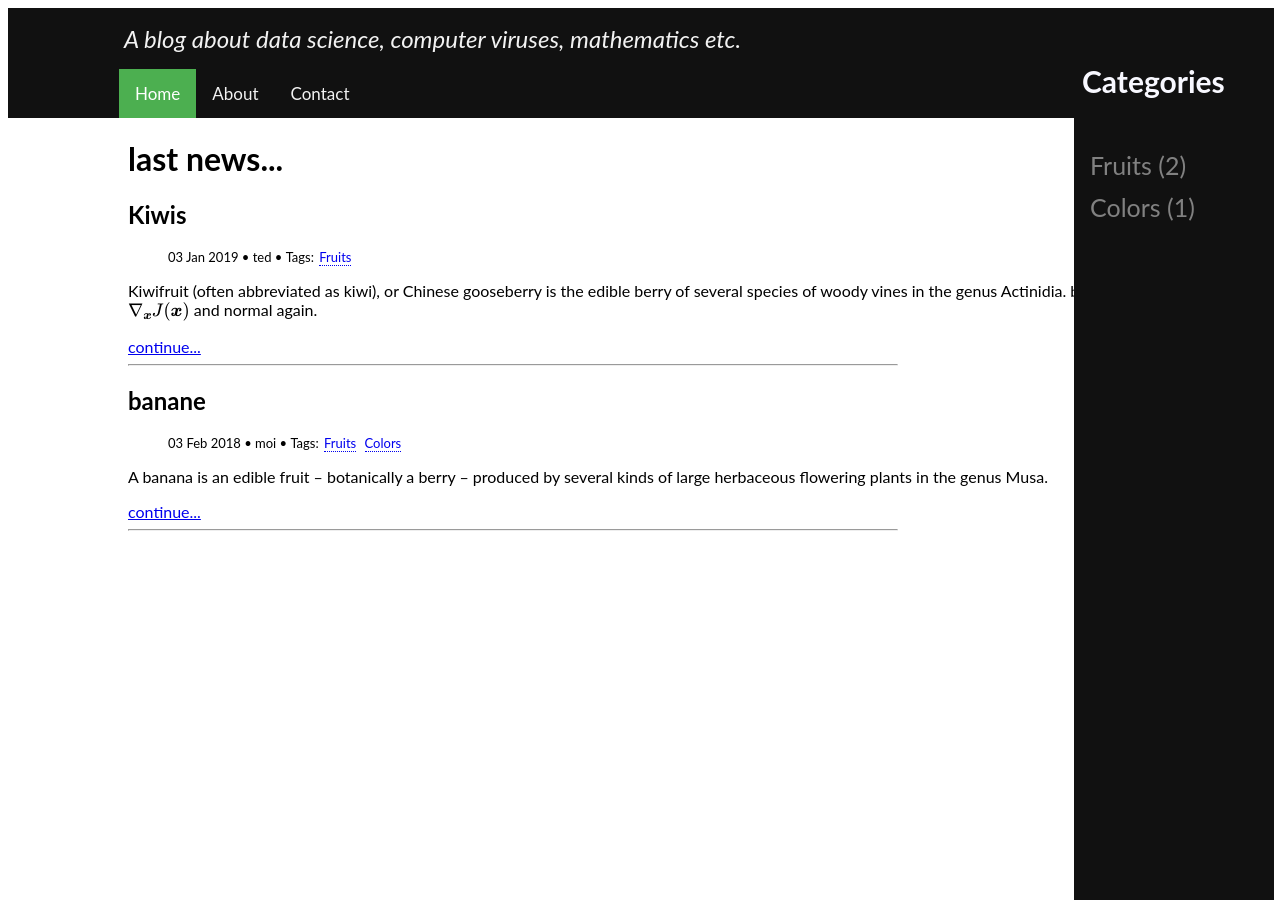
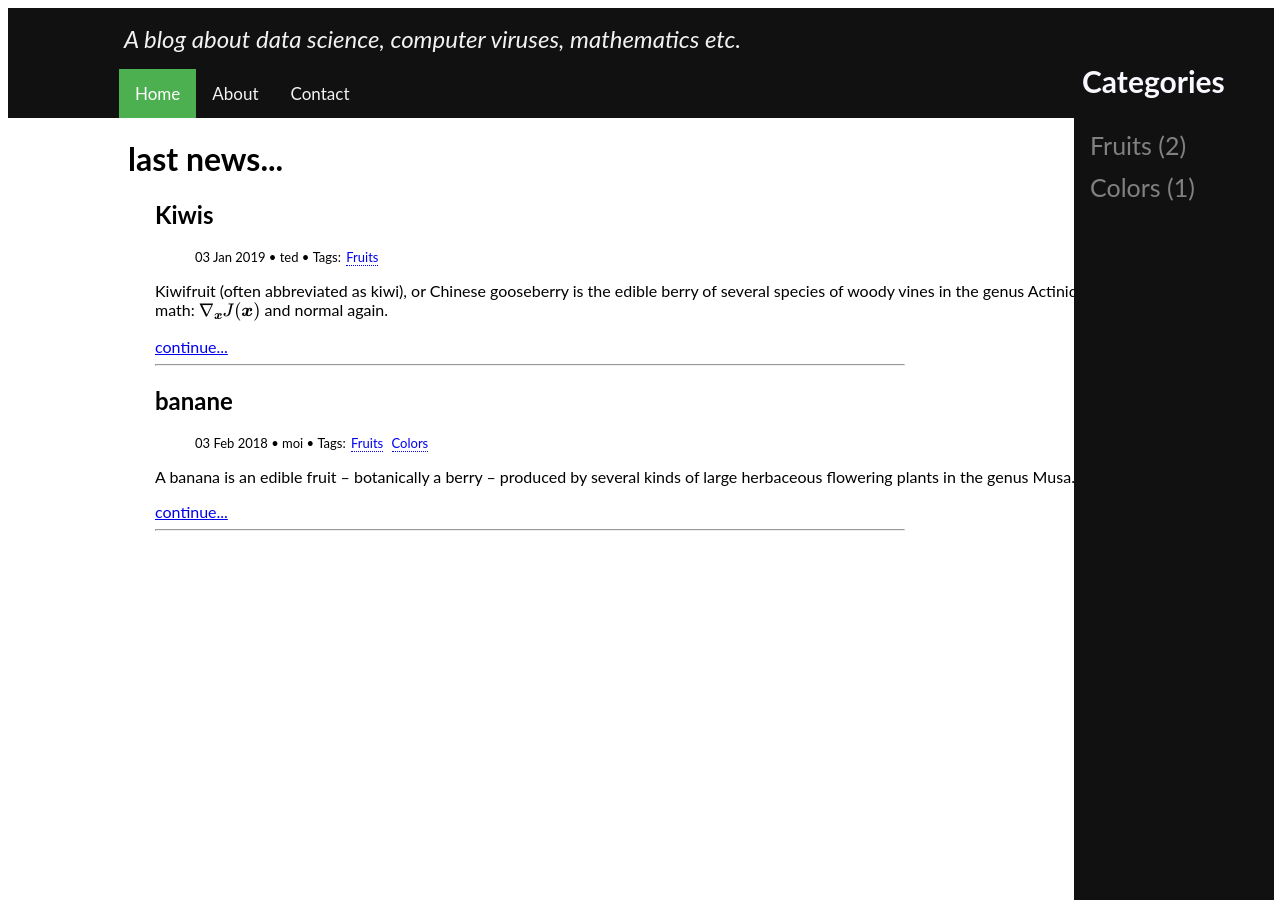
Before and after one commit to mancap314/mancap314.github.io, a Jekyll site: the page built from index.html, in a window 1280 px wide. Built offline with Jekyll 4.4.1, drawn with Linux system fonts in a browser that asks for light colours; formulas are drawn with MathJax 3.

Commit message:
minor style modifications

```diff
--- a/_sass/main.scss
+++ b/_sass/main.scss
@@ -24,7 +24,7 @@ body {
 }
 
 .categories h2 {
-  padding: 20px 0px 20px 8px;
+  padding: 20px 0px 0px 8px;
   text-decoration: none;
   font-size: 30px;
   color: #f8f8ff;
@@ -217,3 +217,7 @@ hr {
     width: 75%;
     margin-left: 0px;
 }
+
+.article-summary {
+  padding-left: 27px;
+}
```
Also changed, not shown: 3 other files.
